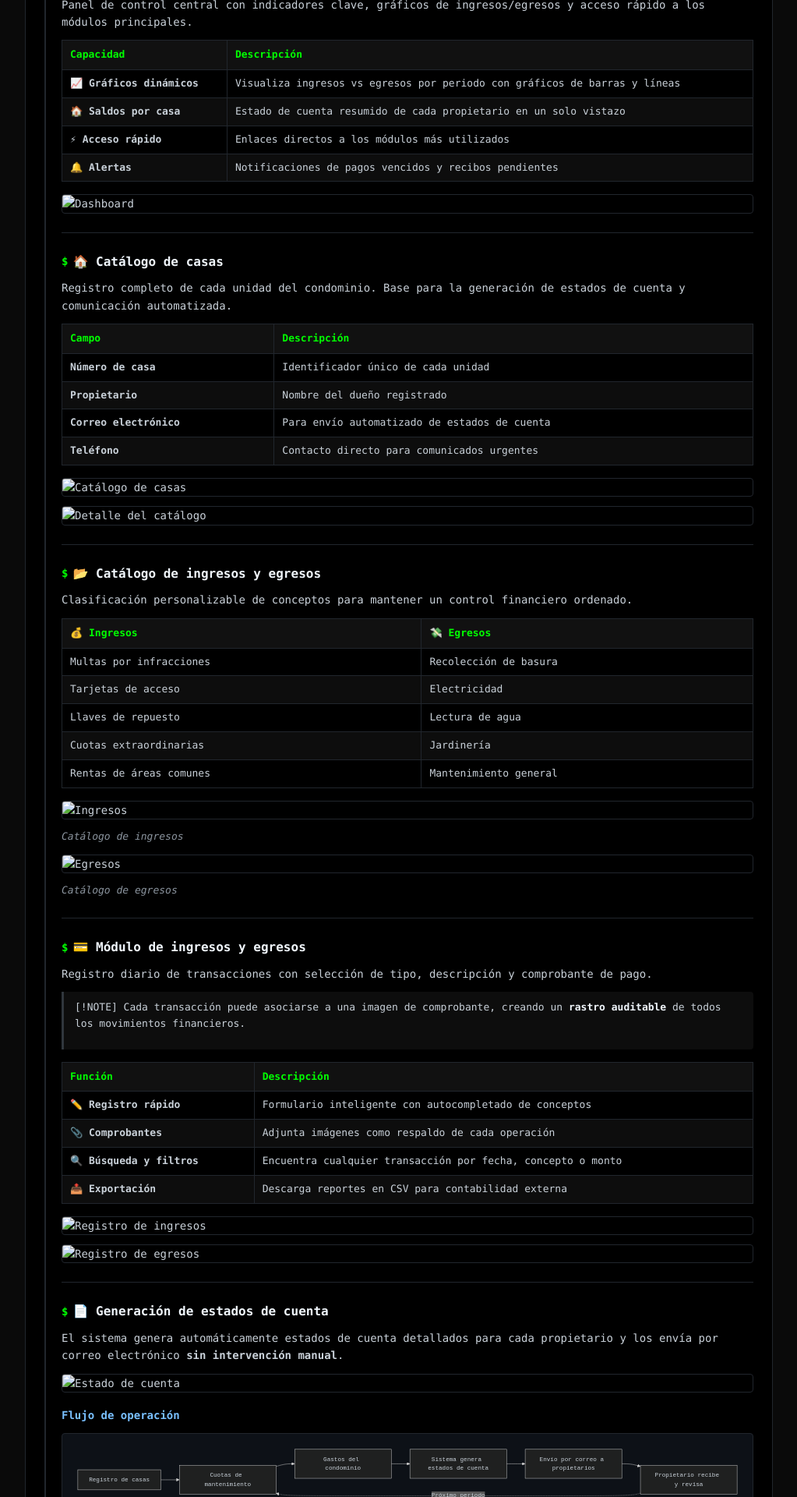
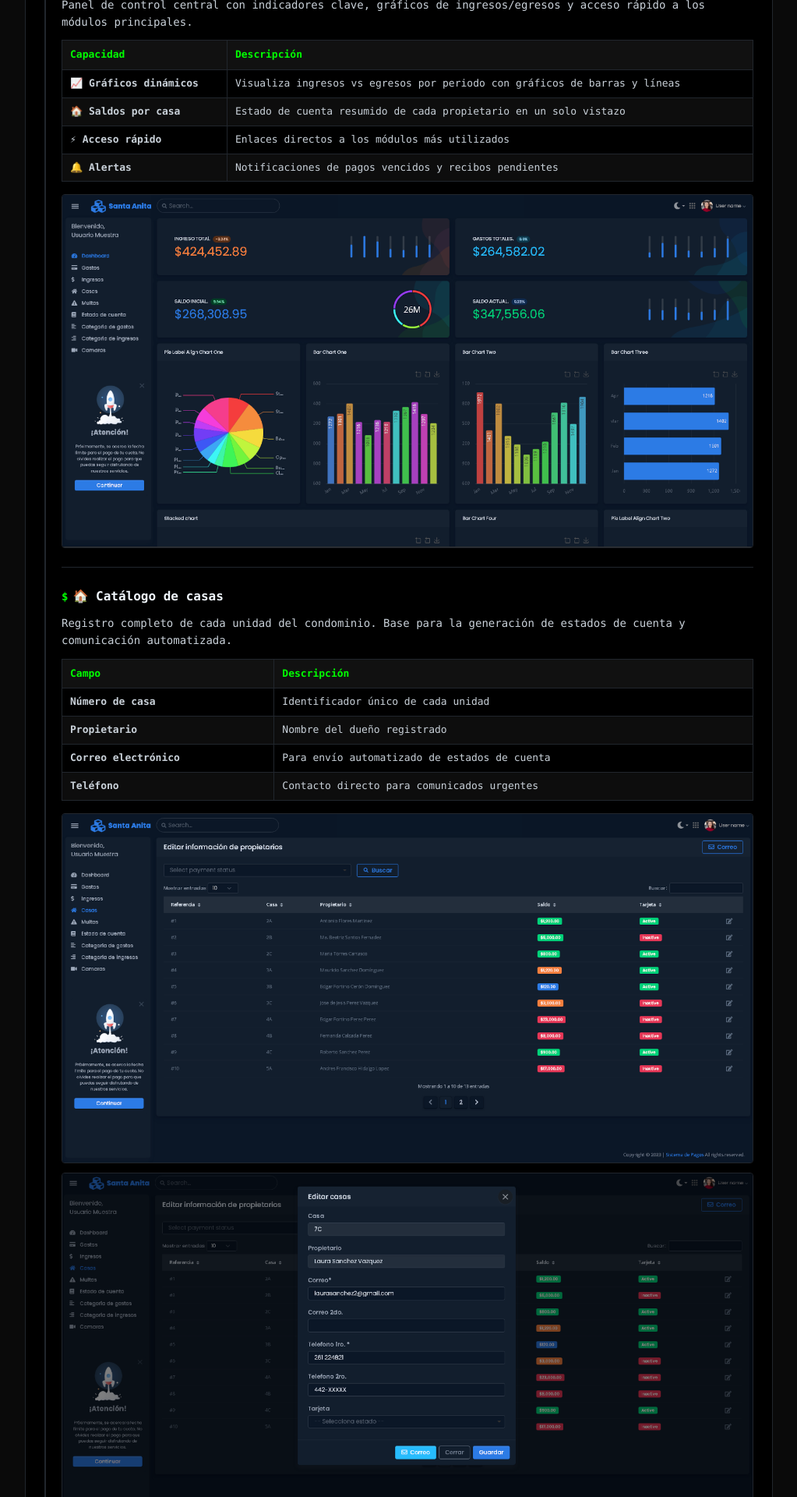
Before and after one commit to vvaldelamar/CuotasM, a Jekyll site: the page built from pages/sistema.md, in a window 1280 px wide. Shown: the part 407-2327 px from the top of the page at 78% size, without its empty margins (128-1151 px from the left). Built offline with Jekyll 4.4.1, drawn with Linux system fonts in a browser that asks for light colours; our own code applies the rules of GitHub Pages for plain Markdown files.

Commit message:
Fix relative links + mermaid CDN

```diff
--- a/_layouts/default.html
+++ b/_layouts/default.html
@@ -5,6 +5,23 @@
     <meta name="viewport" content="width=device-width, initial-scale=1.0">
     <meta name="description" content="Cuotas de Mantenimiento - Plataforma integral para la gestión de pagos y cobros en condominios">
     <meta name="theme-color" content="#0a0a0a">
+    <meta name="author" content="Cloud Empresarial">
+    <meta name="keywords" content="condominios, cuotas de mantenimiento, administración, pagos, cobros, Querétaro">
+
+    <meta property="og:title" content="{{ page.title | default: 'Cuotas de Mantenimiento' }}">
+    <meta property="og:description" content="Plataforma integral para la gestión de pagos y cobros en condominios">
+    <meta property="og:type" content="website">
+    <meta property="og:url" content="{{ page.url | absolute_url }}">
+    <meta property="og:image" content="{{ '/cuotasm-logo.jpg' | absolute_url }}">
+    <meta property="og:locale" content="es_MX">
+
+    <meta name="twitter:card" content="summary">
+    <meta name="twitter:title" content="{{ page.title | default: 'Cuotas de Mantenimiento' }}">
+    <meta name="twitter:description" content="Plataforma integral para la gestión de pagos y cobros en condominios">
+
+    <link rel="icon" type="image/jpeg" href="{{ '/cuotasm-logo.jpg' | relative_url }}">
+    <link rel="apple-touch-icon" href="{{ '/cuotasm-logo.jpg' | relative_url }}">
+
     <title>{{ page.title | default: "Cuotas de Mantenimiento" }}</title>
     <link rel="stylesheet" href="{{ '/assets/css/terminal.css' | relative_url }}">
     <script src="https://cdn.jsdelivr.net/npm/mermaid@11/dist/mermaid.min.js"></script>
--- a/pages/sistema.md
+++ b/pages/sistema.md
@@ -15,7 +15,7 @@ Panel de control central con indicadores clave, gráficos de ingresos/egresos y
 | ⚡ **Acceso rápido** | Enlaces directos a los módulos más utilizados |
 | 🔔 **Alertas** | Notificaciones de pagos vencidos y recibos pendientes |
 
-![Dashboard](../assets/screenshots/aplicacion_1.png)
+![Dashboard](../../assets/screenshots/aplicacion_1.png)
 
 ---
 
@@ -30,9 +30,9 @@ Registro completo de cada unidad del condominio. Base para la generación de est
 | **Correo electrónico** | Para envío automatizado de estados de cuenta |
 | **Teléfono** | Contacto directo para comunicados urgentes |
 
-![Catálogo de casas](../assets/screenshots/aplicacion_3.png)
+![Catálogo de casas](../../assets/screenshots/aplicacion_3.png)
 
-![Detalle del catálogo](../assets/screenshots/aplicacion_10.png)
+![Detalle del catálogo](../../assets/screenshots/aplicacion_10.png)
 
 ---
 
@@ -48,10 +48,10 @@ Clasificación personalizable de conceptos para mantener un control financiero o
 | Cuotas extraordinarias | Jardinería |
 | Rentas de áreas comunes | Mantenimiento general |
 
-![Ingresos](../assets/screenshots/aplicacion_4.png)
+![Ingresos](../../assets/screenshots/aplicacion_4.png)
 *Catálogo de ingresos*
 
-![Egresos](../assets/screenshots/aplicacion_5.png)
+![Egresos](../../assets/screenshots/aplicacion_5.png)
 *Catálogo de egresos*
 
 ---
@@ -70,9 +70,9 @@ Registro diario de transacciones con selección de tipo, descripción y comproba
 | 🔍 **Búsqueda y filtros** | Encuentra cualquier transacción por fecha, concepto o monto |
 | 📤 **Exportación** | Descarga reportes en CSV para contabilidad externa |
 
-![Registro de ingresos](../assets/screenshots/aplicacion_6.png)
+![Registro de ingresos](../../assets/screenshots/aplicacion_6.png)
 
-![Registro de egresos](../assets/screenshots/aplicacion_7.png)
+![Registro de egresos](../../assets/screenshots/aplicacion_7.png)
 
 ---
 
@@ -80,7 +80,7 @@ Registro diario de transacciones con selección de tipo, descripción y comproba
 
 El sistema genera automáticamente estados de cuenta detallados para cada propietario y los envía por correo electrónico **sin intervención manual**.
 
-![Estado de cuenta](../assets/screenshots/aplicacion_2.png)
+![Estado de cuenta](../../assets/screenshots/aplicacion_2.png)
 
 ### Flujo de operación
 
@@ -120,7 +120,7 @@ Acceso a cámaras IP en tiempo real vía protocolo RTSP directamente desde la ap
 | **Cámaras compatibles** | Dahua, Hilook, IPCOM |
 | **Acceso** | Enlace directo desde el dashboard web |
 
-![Videovigilancia](../assets/screenshots/aplicacion_8.png)
+![Videovigilancia](../../assets/screenshots/aplicacion_8.png)
 
 ---
 
```
Also changed, not shown: pages/iniciamos.md (+1 -1 lines), pages/leads.md (+1 -1 lines).
